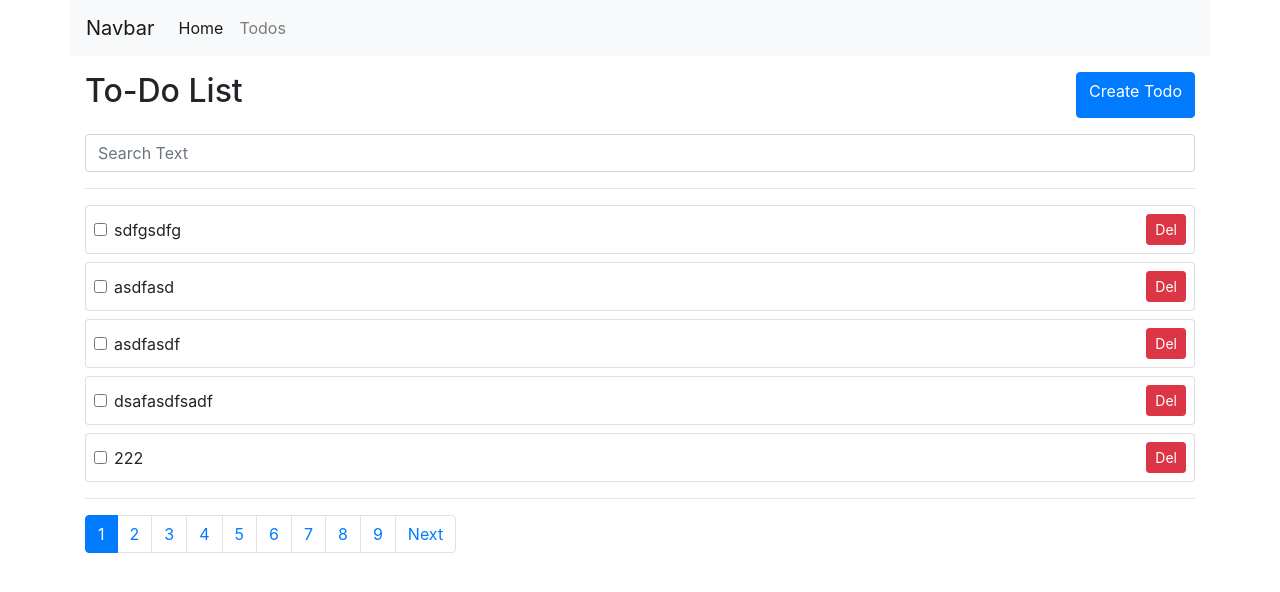
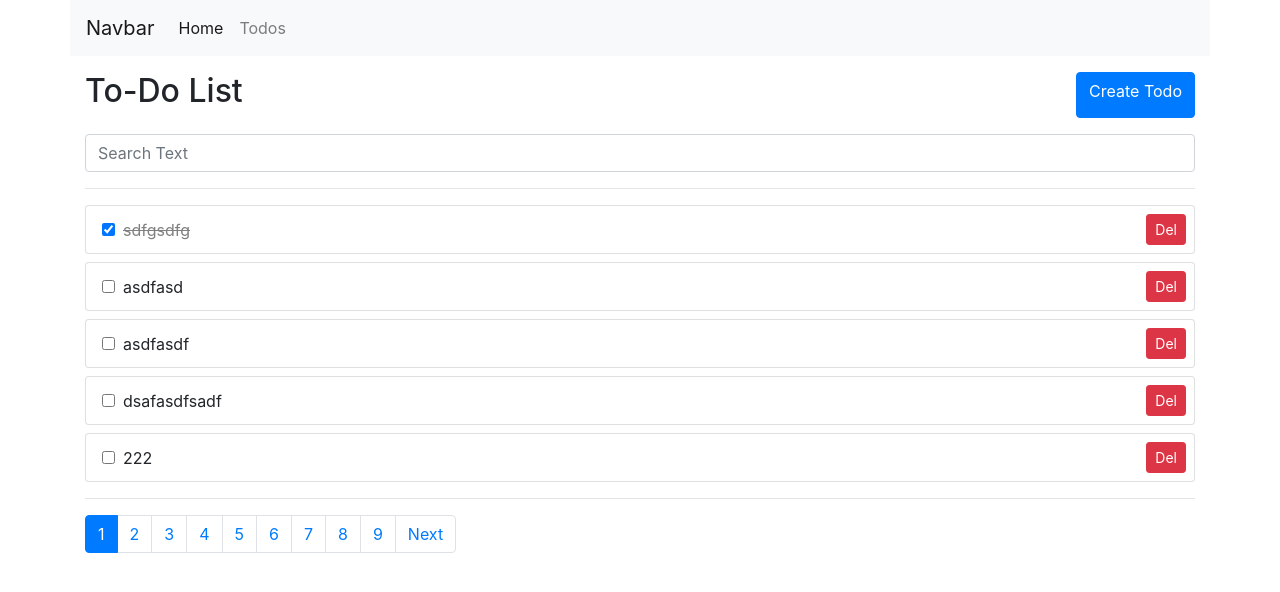
Before and after one commit to ddingjo/vuejsStudy, a Vue app: page /todos in a window 1280 px wide. Shown: the top 592 px of the page. Built offline with nearby package versions, Linux system fonts and the light colour scheme; data requests are answered from the project's data file.

Commit message:
TodoList Component 수정

```diff
--- a/db.json
+++ b/db.json
@@ -220,7 +220,7 @@
       "id": 42
     },
     {
-      "completed": false,
+      "completed": true,
       "subject": "sdfgsdfg",
       "body": "sdgsdfgsdfg",
       "id": 43
--- a/src/components/TodoList.vue
+++ b/src/components/TodoList.vue
@@ -1,20 +1,19 @@
 <template>
     <div v-if="!todos.length">Todo List Done</div>
     <div class="card mt-2" v-for="(todo, index) in todos" :key="todo.id">
-        <div class="card-body p-2 d-flex align-items-center" @click="moveToDetail(todo.id)">
-            <div class="form-check flex-grow-1">
-
+        <div class="card-body p-2 d-flex align-items-center" style="cursor: pointer" @click="moveToDetail(todo.id)">
+            <div class="flex-grow-1">
                 <input
-                    class="form-check-input"
+                    class="mx-2"
                     type="checkbox"
                     v-bind:checked="todo.completed"
                     @change="toggleTodo(index, $event)"
                     @click.stop
                 >
                 <!-- <label class="form-check-label" for="" :style="todo.complated ? todoStyle : {}"> -->
-                <label for="" class="form-check-label " :class="{ todo: todo.completed }">
+                <span :class="{ todo: todo.completed }">
                     {{ todo.subject }}
-                </label>
+                </span>
             </div>
             <div><button class="btn btn-danger btn-sm" @click.stop="deleteTodo(index)">Del</button></div>
         </div>
```
